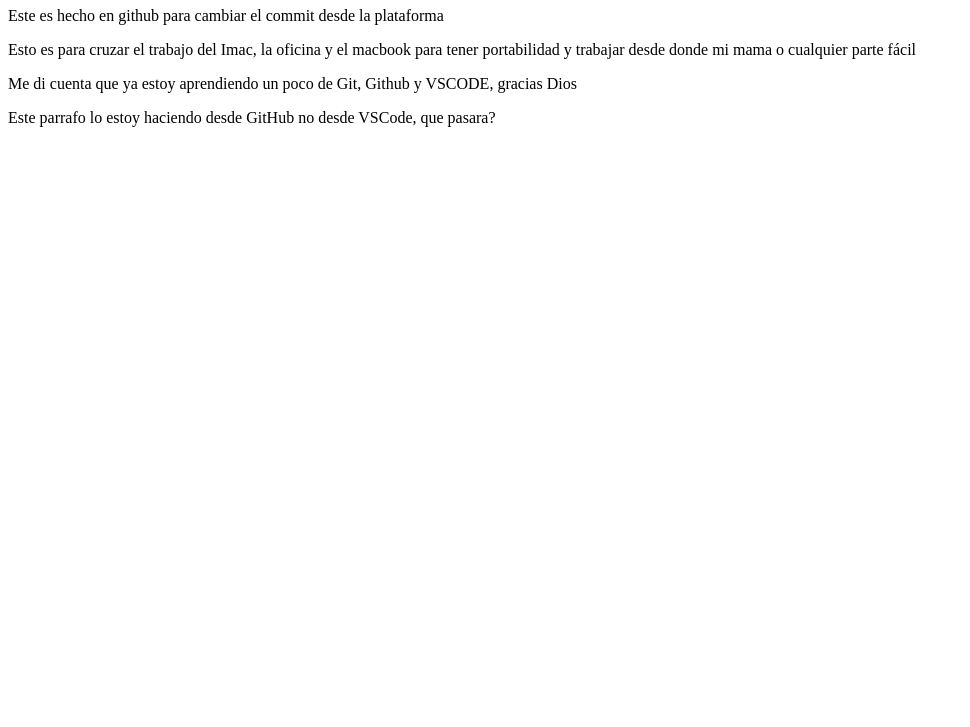
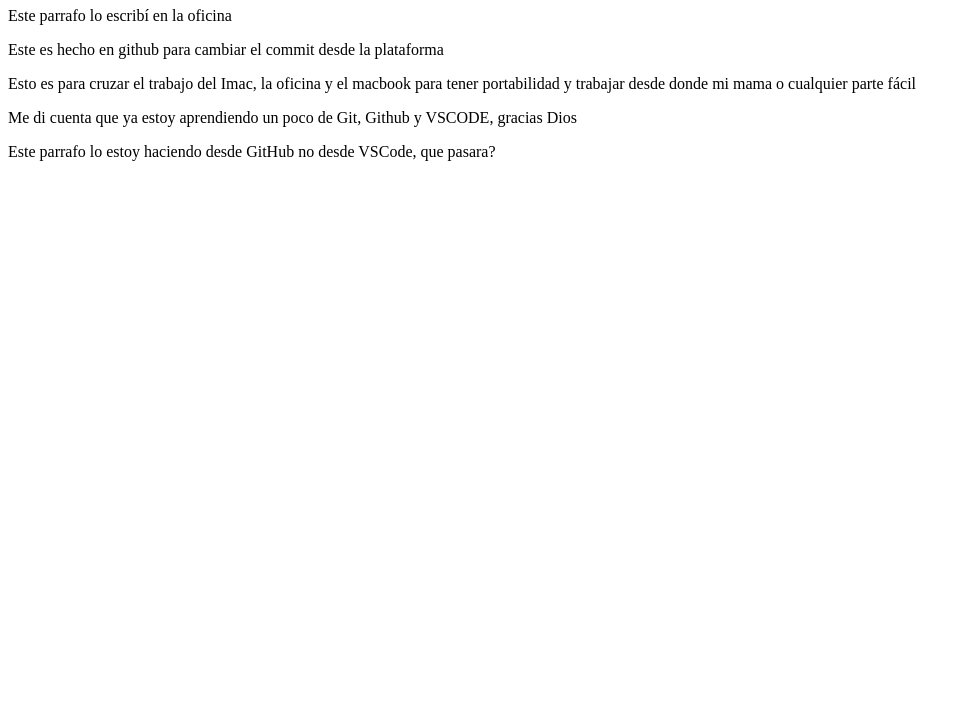
Before and after one commit to andresvd1995/macbookair, a plain HTML site: page index.html in a window 1280 px wide. Shown: the part 73-800 px from the top of the page, without its empty margins (0-970 px from the left). Drawn offline with Linux system fonts and the light colour scheme.

Commit message:
modificado en oficina

```diff
--- a/index.html
+++ b/index.html
@@ -10,6 +10,7 @@
 
 <body>
     <h1>Este titulo es hecho en vsc</h1>
+    <p>Este parrafo lo escribí en la oficina</p>
     <p>Este es hecho en github para cambiar el commit desde la plataforma</p>
     <p>Esto es para cruzar el trabajo del Imac, la oficina y el macbook para tener portabilidad y trabajar desde donde
         mi mama o cualquier parte fácil</p>
```
